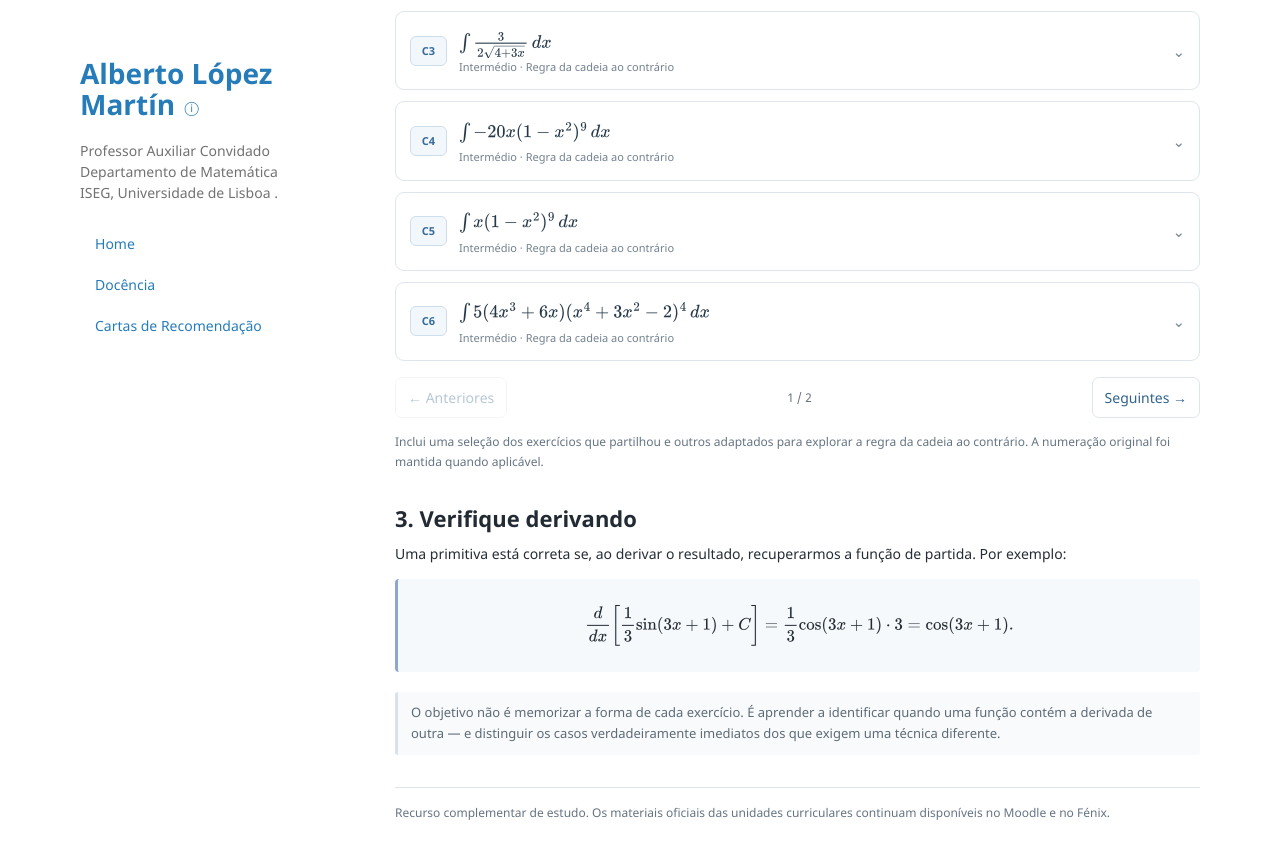
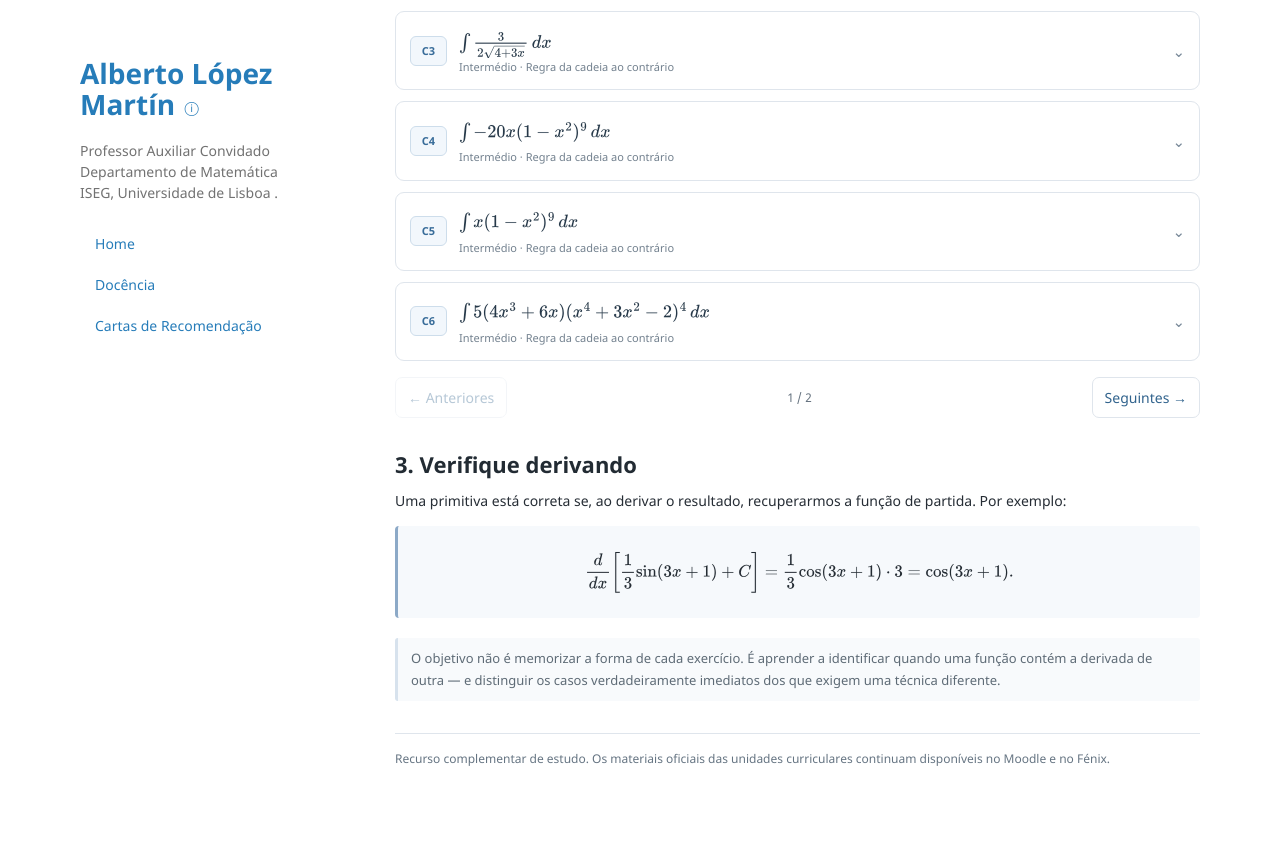
Before and after one commit to alopzmartin/alopzmartin.github.io, a Jekyll site: the page built from teaching/primitivas.html, in a window 1280 px wide and 900 px high, scrolled down 1382 px. Shown: the top 859 px of the window. Built offline with Jekyll 4.4.1, drawn with Linux system fonts in a browser that asks for light colours.

Commit message:
Update primitivas.html

```diff
--- a/teaching/primitivas.html
+++ b/teaching/primitivas.html
@@ -167,7 +167,6 @@ permalink: /teaching/primitivas/
       <span id="pr-page" class="pr-page-number" aria-live="polite"></span>
       <button type="button" id="pr-next" class="pr-page-btn">Seguintes →</button>
     </div>
-    <p class="pr-small" style="margin-top:14px">Inclui uma seleção dos exercícios que partilhou e outros adaptados para explorar a regra da cadeia ao contrário. A numeração original foi mantida quando aplicável.</p>
   </div>
 
   <div id="verificar" class="pr-section">
```
